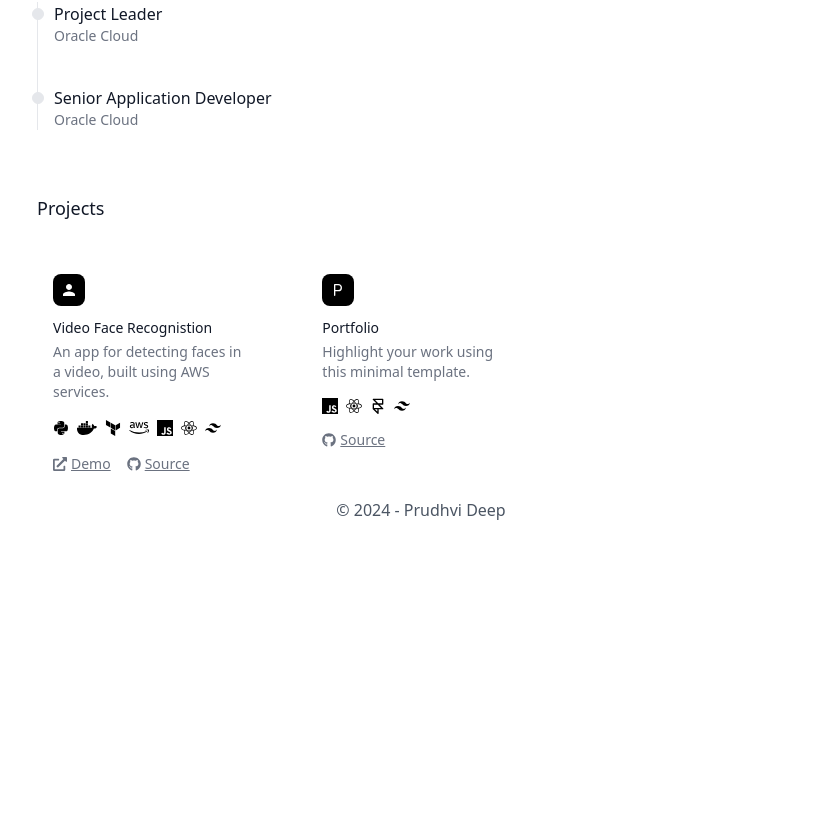
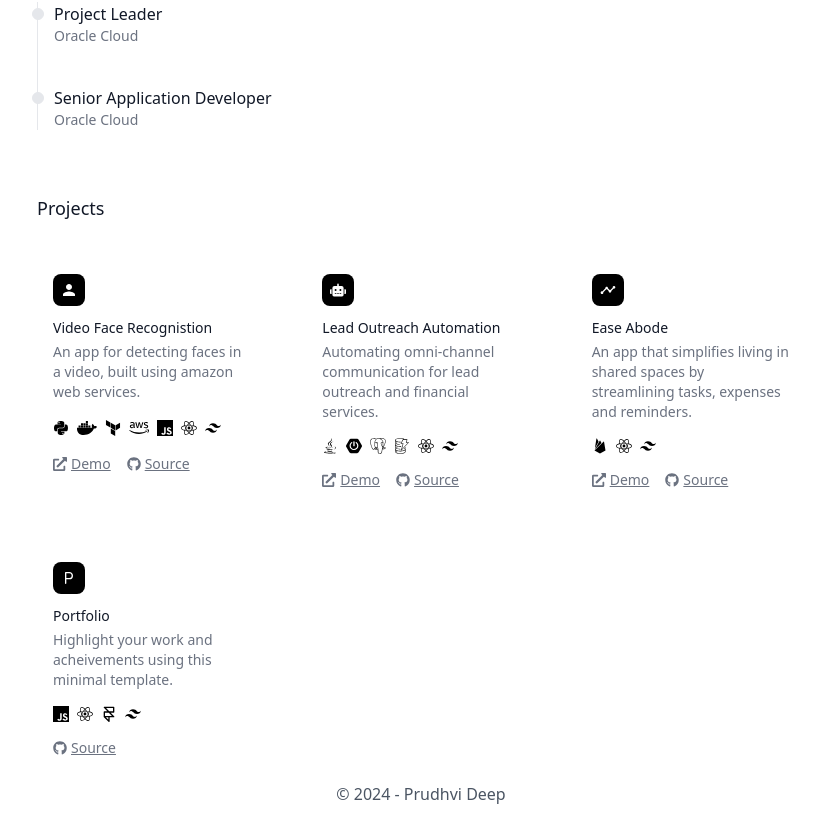
Before and after one commit to prudhvideep/dev-portfolio, a React (Create React App) app: page / in a window 1280 px wide. Shown: the part 494-1308 px from the top of the page, without its empty margins (219-1038 px from the left). Before the commit the page ends 1024 px from the top, so only its background shows below. Built offline with nearby package versions, Linux system fonts and the light colour scheme; the HTML template or start-up script is replaced by a standard one.

Commit message:
Added projects

```diff
--- a/src/pages/About.jsx
+++ b/src/pages/About.jsx
@@ -5,10 +5,20 @@ import {
   FaPython,
   FaExternalLinkAlt,
   FaGithub,
+  FaRobot,
 } from "react-icons/fa";
-import { FaAws, FaReact } from "react-icons/fa6";
+import { FaAws, FaReact, FaJava } from "react-icons/fa6";
 import { FiFramer } from "react-icons/fi";
-import { SiTerraform, SiJavascript, SiTailwindcss } from "react-icons/si";
+import {
+  SiTerraform,
+  SiJavascript,
+  SiTailwindcss,
+  SiSpringboot,
+  SiPostgresql,
+  SiAmazondynamodb,
+} from "react-icons/si";
+import { MdTimeline } from "react-icons/md";
+import { IoLogoFirebase } from "react-icons/io5";
 import { motion } from "framer-motion";
 const About = () => {
   return (
@@ -61,8 +71,8 @@ const About = () => {
                   Video Face Recognistion
                 </div>
                 <div className="max-w-xs text-sm font-normal text-gray-500">
-                  An app for detecting faces in a video, built using{" "}
-                  <span className="font-sans font-medium">AWS</span> services.
+                  An app for detecting faces in a video, built using amazon web
+                  services.
                 </div>
                 <div className="hidden md:flex mt-4 flex-row space-x-2 items-center">
                   <FaPython />
@@ -103,6 +113,109 @@ const About = () => {
           <div className="mt-5 p-2 group">
             <motion.div
               className="p-2 hover:cursor-pointer"
+              whileHover={{
+                scale: 1.1,
+                textShadow: "0px 0px 8px rgb(255,255,255)",
+                boxShadow: "0px 0px 8px rgb(255,255,255)",
+              }}
+            >
+              <div>
+                <FaRobot className="w-8 h-8 rounded-lg text-white bg-black p-2 mb-3" />
+                <div className="text-sm mb-1 font-medium text-gray-900">
+                  Lead Outreach Automation
+                </div>
+                <div className="max-w-xs text-sm font-normal text-gray-500">
+                  Automating omni-channel communication for lead outreach and
+                  financial services.
+                </div>
+                <div className="hidden md:flex mt-4 flex-row space-x-2 items-center">
+                  <FaJava />
+                  <SiSpringboot />
+                  <SiPostgresql />
+                  <SiAmazondynamodb />
+                  <FaReact />
+                  <SiTailwindcss />
+                </div>
+                <div className="mt-4 flex flex-row space-x-4 justify-start">
+                  <motion.a
+                    href="https://main.d1qf7izi91xox1.amplifyapp.com/"
+                    target="_blank"
+                    className="flex items-center text-sm text-gray-500 hover:font-semibold hover:text-gray-900 transition-colors"
+                    whileHover={{
+                      scale: 1.05,
+                    }}
+                  >
+                    <FaExternalLinkAlt className="mr-1" />
+                    <span className="underline hover:no-underline">Demo</span>
+                  </motion.a>
+                  <motion.a
+                    href="https://github.com/prudhvideep/Workflow-Generator"
+                    target="_blank"
+                    className="flex items-center text-sm text-gray-500 hover:font-semibold hover:text-gray-900 transition-colors"
+                    whileHover={{
+                      scale: 1.05,
+                    }}
+                  >
+                    <FaGithub className="mr-1" />
+                    <span className="underline hover:no-underline">Source</span>
+                  </motion.a>
+                </div>
+              </div>
+            </motion.div>
+          </div>
+          <div className="mt-5 p-2 group">
+            <motion.div
+              className="p-2 hover:cursor-pointer"
+              whileHover={{
+                scale: 1.1,
+                textShadow: "0px 0px 8px rgb(255,255,255)",
+                boxShadow: "0px 0px 8px rgb(255,255,255)",
+              }}
+            >
+              <div>
+                <MdTimeline className="w-8 h-8 rounded-lg text-white bg-black p-2 mb-3" />
+                <div className="text-sm mb-1 font-medium text-gray-900">
+                  Ease Abode
+                </div>
+                <div className="max-w-xs text-sm font-normal text-gray-500">
+                  An app that simplifies living in shared spaces by
+                  streamlining tasks, expenses and reminders.
+                </div>
+                <div className="hidden md:flex mt-4 flex-row space-x-2 items-center">
+                  <IoLogoFirebase />
+                  <FaReact />
+                  <SiTailwindcss />
+                </div>
+                <div className="mt-4 flex flex-row space-x-4 justify-start">
+                  <motion.a
+                    href="https://main.dnps4nuz4t58p.amplifyapp.com/"
+                    target="_blank"
+                    className="flex items-center text-sm text-gray-500 hover:font-semibold hover:text-gray-900 transition-colors"
+                    whileHover={{
+                      scale: 1.05,
+                    }}
+                  >
+                    <FaExternalLinkAlt className="mr-1" />
+                    <span className="underline hover:no-underline">Demo</span>
+                  </motion.a>
+                  <motion.a
+                    href="https://github.com/prudhvideep/ease-abode"
+                    target="_blank"
+                    className="flex items-center text-sm text-gray-500 hover:font-semibold hover:text-gray-900 transition-colors"
+                    whileHover={{
+                      scale: 1.05,
+                    }}
+                  >
+                    <FaGithub className="mr-1" />
+                    <span className="underline hover:no-underline">Source</span>
+                  </motion.a>
+                </div>
+              </div>
+            </motion.div>
+          </div>
+          <div className="mt-5 p-2 group">
+            <motion.div
+              className="p-2 hover:cursor-pointer"
               whileHover={{ scale: 1.1 }}
             >
               <TbLetterP className="w-8 h-8 rounded-lg text-white bg-black p-2 mb-3" />
@@ -110,7 +223,8 @@ const About = () => {
                 Portfolio
               </div>
               <div className="max-w-xs text-sm font-normal text-gray-500">
-                Highlight your work using this minimal template.
+                Highlight your work and acheivements using this minimal
+                template.
               </div>
               <div className="hidden md:flex mt-4 flex-row space-x-2 items-center">
                 <SiJavascript />
```
